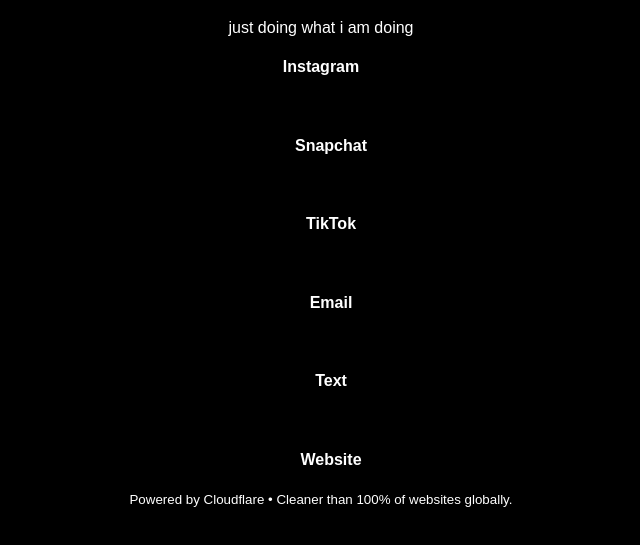
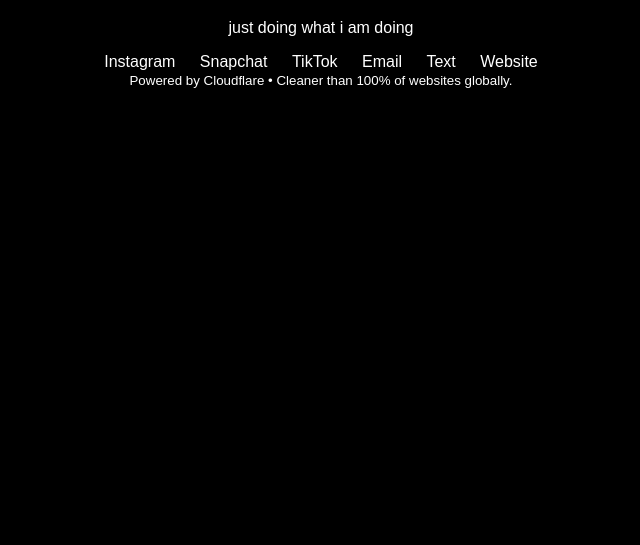
Before and after one commit to tehworld1/links, a plain HTML site: page index.html in a window 1280 px wide. Shown: the part 61-606 px from the top of the page, without its empty margins (319-959 px from the left). Drawn offline with Linux system fonts and the light colour scheme.

Commit message:
Update index.html

```diff
--- a/index.html
+++ b/index.html
@@ -27,12 +27,12 @@
     <h1>Patrick</h1>
     <p>just doing what i am doing</p>
     <div>
-        <h4><a href="https://www.instagram.com/tehworldnosu" target="_blank">Instagram</h4>
-        <h4><a href="https://www.snapchat.com/add/z.patrick6" target="_blank">Snapchat</h4>
-        <h4><a href="https://www.tiktok.com/@tehworldnosu" target="_blank">TikTok </h4>
-        <h4><a href="mailto:patzh1@yahoo.com">Email</h4>
-        <h4><a href="sms:+14848985138">Text</h4>
-        <h4><a href="https://zhangpat.pages.dev/" target="_blank">Website</a></h4>
+        <a href="https://www.instagram.com/tehworldnosu" target="_blank">Instagram</a>
+        <a href="https://www.snapchat.com/add/z.patrick6" target="_blank">Snapchat</a>
+        <a href="https://www.tiktok.com/@tehworldnosu" target="_blank">TikTok</a>
+        <a href="mailto:patzh1@yahoo.com">Email</a>
+        <a href="sms:+14848985138">Text</a>
+        <a href="https://zhangpat.pages.dev/" target="_blank">Website</a>
 
     </div>
     <footer>
```
